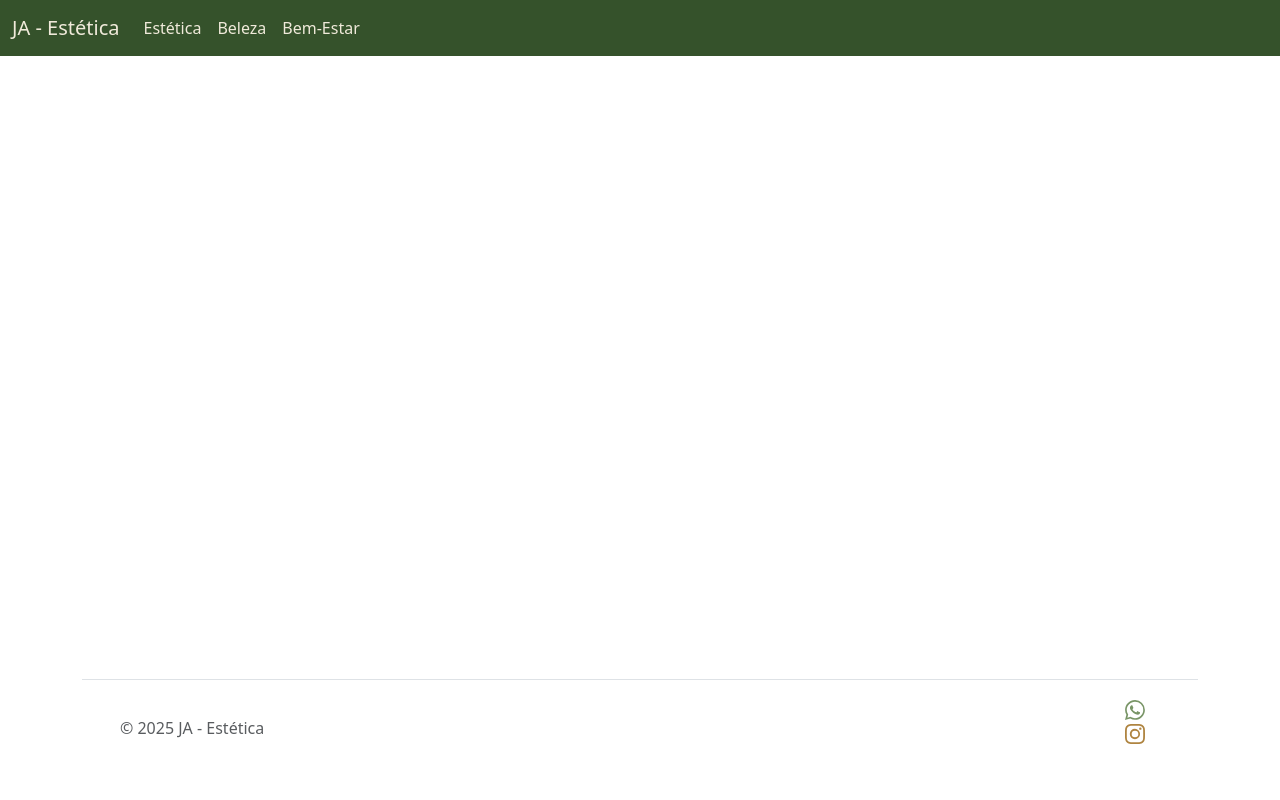
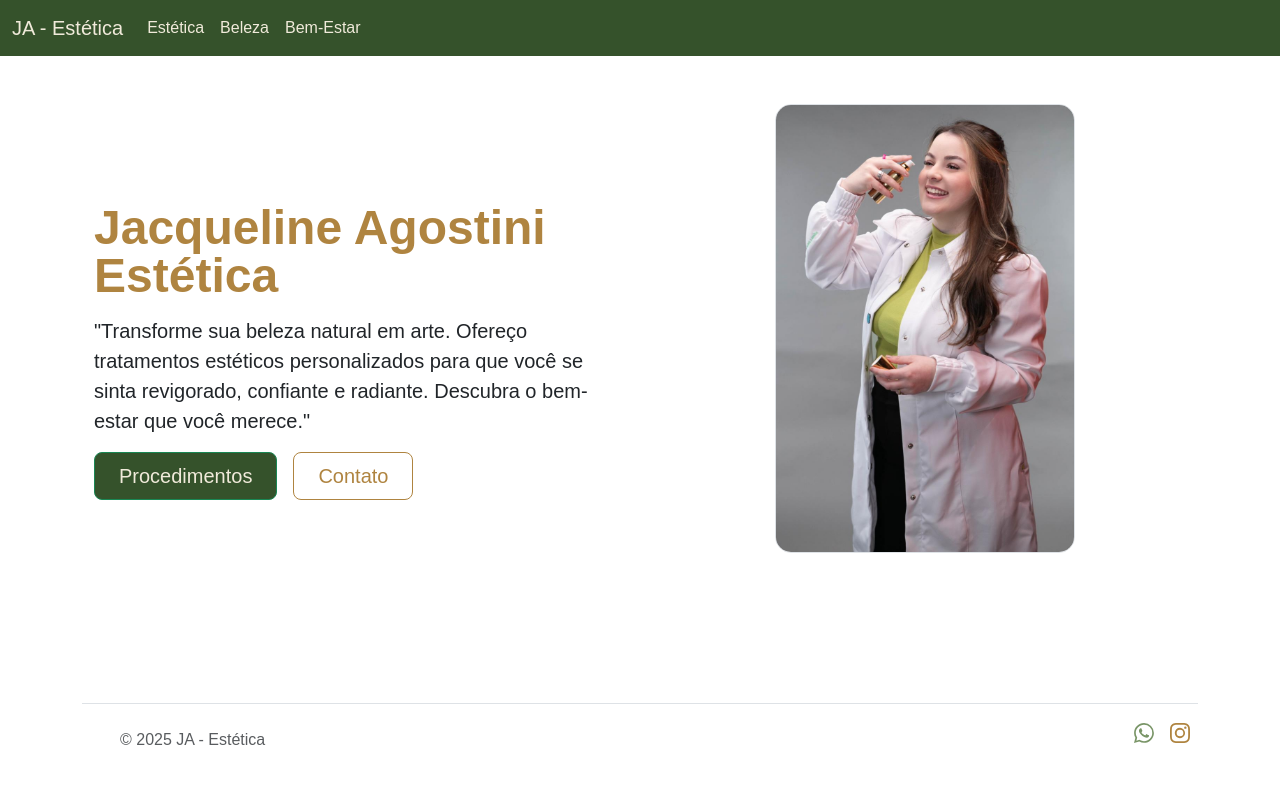
Before and after one commit to thiagofalima/ja-estetica, a Flask app: page / in a window 1280 px wide. Run offline with Flask 3, Linux system fonts and the light colour scheme.

Commit message:
feat(hero): Add Bootstrap Hero component and proper style, in order to keep the pattern colors

```diff
--- a/app/static/css/reset.css
+++ b/app/static/css/reset.css
@@ -3,4 +3,4 @@
   margin: 0;
   padding: 0;
   box-sizing: border-box;
-}/*# sourceMappingURL=reset.css.map */
+}
--- a/app/static/css/style.css
+++ b/app/static/css/style.css
@@ -22,3 +22,28 @@
   --font-family-primary: "Montserrat", sans-serif; /* Fonte principal para a maioria dos textos */
   --font-family-secondary: "Qwitcher Grypen", cursive; /* Fonte para títulos ou elementos decorativos */
 }
+
+body {
+  --bs-body-font-family: var(--font-family-primary);
+}
+
+.text-body-emphasis {
+
+  --bs-emphasis-color: var(--color-text-dark);
+}
+
+.btn.btn-success {
+  --bs-btn-bg: var(--color-primary-bg);
+  --bs-btn-color: var(--color-light-accent);
+  --bs-btn-hover-bg: var(--color-primary-bg);
+  --bs-btn-hover-border-color: var(--color-primary-bg);
+  --bs-btn-hover-color: var(--color-light-accent);
+}
+
+.btn.btn-outline-secondary {
+  --bs-btn-color: var(--color-text-dark);
+  --bs-btn-border-color: var(--color-text-dark);
+  --bs-btn-hover-bg: var(--color-text-dark);
+  --bs-btn-hover-border-color: var(--color-text-dark);
+  --bs-btn-hover-color: var(--color-light-accent);
+}
--- a/app/templates/home.html
+++ b/app/templates/home.html
@@ -1 +1,33 @@
-{% extends 'layout.html' %}
+{% extends 'layout.html' %} {% block content %}
+<div class="container col-xxl-8 px-4 py-5">
+  <div class="row flex-lg-row-reverse justify-content-center align-items-center g-5 py-5">
+    <div class="col-10 col-sm-8 col-lg-6 mt-0">
+      <img
+        src="{{ url_for('static', filename='images/hero-photo.jpg') }}"
+        class="d-block mx-lg-auto img-fluid border rounded-4"
+        alt="Bootstrap Themes"
+        width="300"
+        loading="lazy"
+      />
+    </div>
+    <div class="col-lg-6">
+      <h1 class="display-5 fw-bold text-body-emphasis lh-1 mb-3">
+        Jacqueline Agostini Estética
+      </h1>
+      <p class="lead">
+        "Transforme sua beleza natural em arte. Ofereço tratamentos estéticos
+        personalizados para que você se sinta revigorado, confiante e radiante.
+        Descubra o bem-estar que você merece."
+      </p>
+      <div class="d-grid gap-2 d-md-flex justify-content-md-start">
+        <button type="button" class="btn btn-success btn-lg px-4 me-md-2">
+          Procedimentos
+        </button>
+        <button type="button" class="btn btn-outline-secondary btn-lg px-4">
+          Contato
+        </button>
+      </div>
+    </div>
+  </div>
+</div>
+{% endblock %}
--- a/app/templates/macros/footer.html
+++ b/app/templates/macros/footer.html
@@ -23,7 +23,6 @@
       </a>
       <span class="mb-3 mb-md-0 text-body-secondary">© 2025 JA - Estética</span>
     </div>
-    <div class="">
     <ul class="mb-3 me-2 nav col-md-4 justify-content-end align-items-center list-unstyled d-flex">
       <li class="ms-3">
         <a class="text-body-secondary" href="#" aria-label="Instagram"
```
Also changed, not shown: app/static/images/hero-photo.jpg (added).
